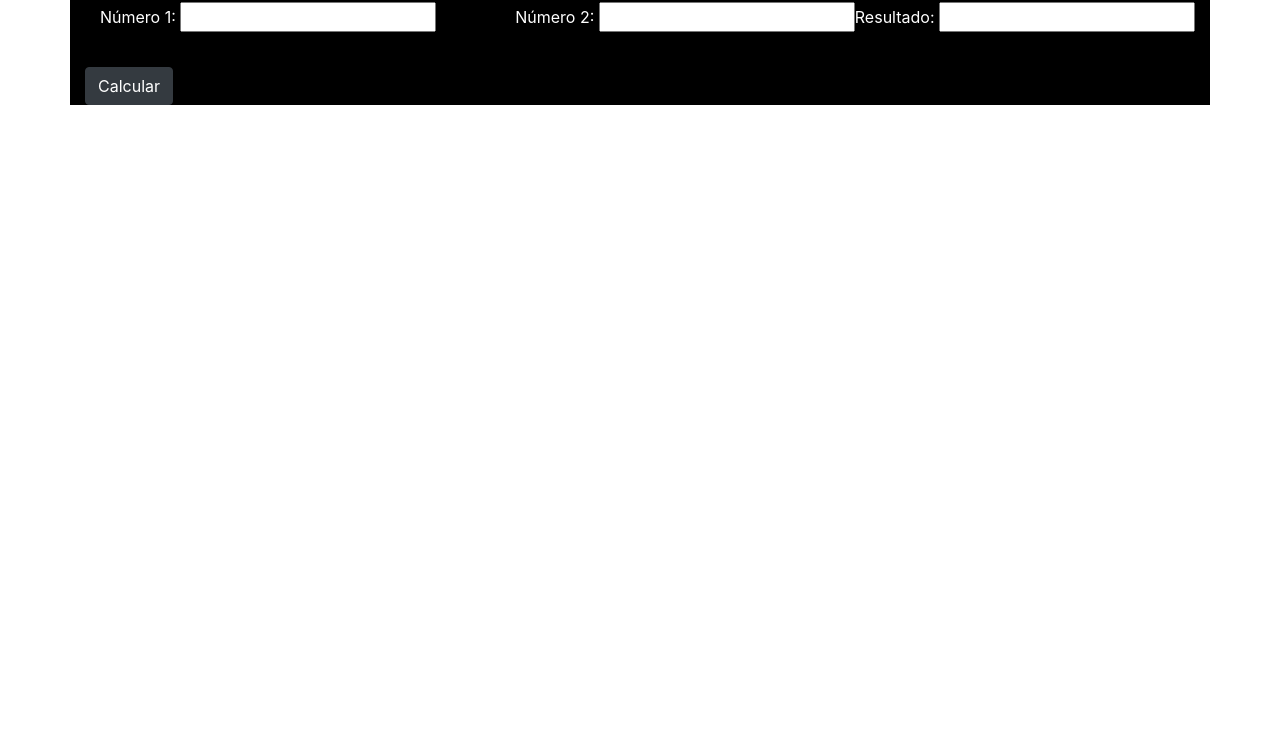
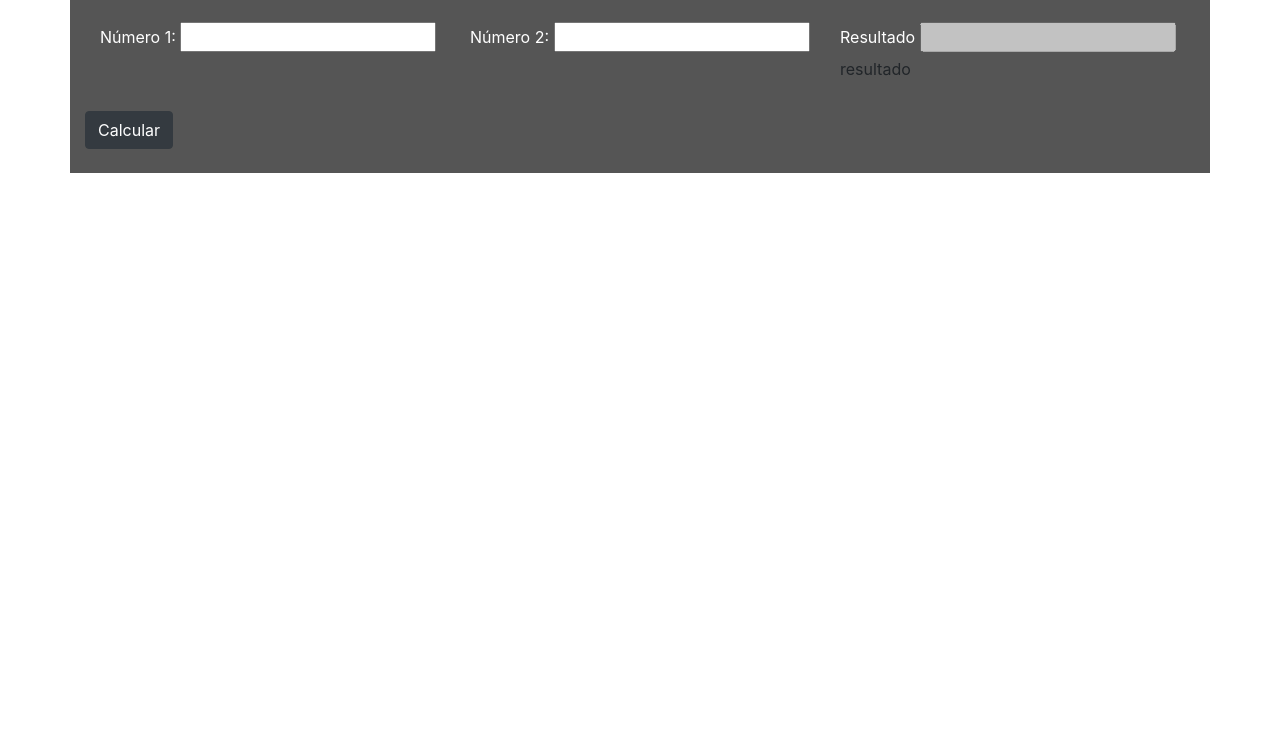
Before and after one commit to marktomsawyer/app-pwa, a plain HTML site: page index.html in a window 1280 px wide. Shown: the part 56-800 px from the top of the page. Drawn offline with nearby package versions, Linux system fonts and the light colour scheme.

Commit message:
Update index.html

```diff
--- a/index.html
+++ b/index.html
@@ -1,54 +1,49 @@
 <!DOCTYPE html>
-<html lang="en">
+<html lang="pt-br">
 
 <head>
     <meta charset="UTF-8">
     <meta http-equiv="X-UA-Compatible" content="IE=edge">
     <meta name="viewport" content="width=device-width, initial-scale=1.0">
-
     <!-- jQuery -->
     <script src="https://code.jquery.com/jquery-3.2.1.min.js"
         integrity="sha256-hwg4gsxgFZhOsEEamdOYGBf13FyQuiTwlAQgxVSNgt4=" crossorigin="anonymous"></script>
     <!-- Bootstrap CSS -->
     <link rel="stylesheet" href="https://stackpath.bootstrapcdn.com/bootstrap/4.1.0/css/bootstrap.min.css"
         integrity="sha384-9gVQ4dYFwwWSjIDZnLEWnxCjeSWFphJiwGPXr1jddIhOegiu1FwO5qRGvFXOdJZ4" crossorigin="anonymous">
-
     <script src="script.js"></script>
-    <link rel="shortcut icon" href="calculadora.webp" type="image/x-icon">
-    <link rel="manifest" href="manifest.json">
-    <script src="serviceWorker.js"></script>
-
-
-
+    <link rel="manifest" href="manifest.json" />
+    <link rel="shortcut icon" href="icon.png" type="image/x-png" />
     <title>PWA</title>
 </head>
 
 <body>
-    <main class="container" style="background-color: black;">
-
-
-        <h1 style="text-align: center; color: white;">Calculadora</h1>
-        <div class="container" style="margin-bottom: 30px; margin-top: 10px;">
-            <div class="row" >
+    <main class="container" style="background-color: #555;">
+        <h1 style="text-align: center; color: white">Calculadora</h1>
+        <div class="container">
+            <div class="row" style="margin-bottom: 30px; margin-top: 30px;">
                 <div class="col-sm">
-                    <label for="n1" style="color: white;">Número 1: </label>
+                    <label for="n1" style="color:white">Número 1:</label>
                     <input type="number" id="n1">
                 </div>
-                <div class="col=sm">
-                    <label for="n2" style="color: white;">Número 2: </label>
+
+                <div class="col-sm">
+                    <label for="n1" style="color:white">Número 2:</label>
                     <input type="number" id="n2">
                 </div>
 
-                <div class="col=sm">
-                    <label for="resultado" style="color: white;">Resultado: </label>
-                    <input type="number" id="resultado">
+                <div class="col-sm">
+                    <label for="resultado" style="color:white">Resultado</label>
+                    <input type="number" id="" disabled>resultado
                 </div>
             </div>
         </div>
-
         <div>
-            <button type="button" onclick="calc()" class="btn btn-dark">Calcular</button>
+            <button onclick="calc()" type="button" class="btn btn-dark">
+                Calcular
+            </button>
         </div>
+        <br>
     </main>
 </body>
 
```
